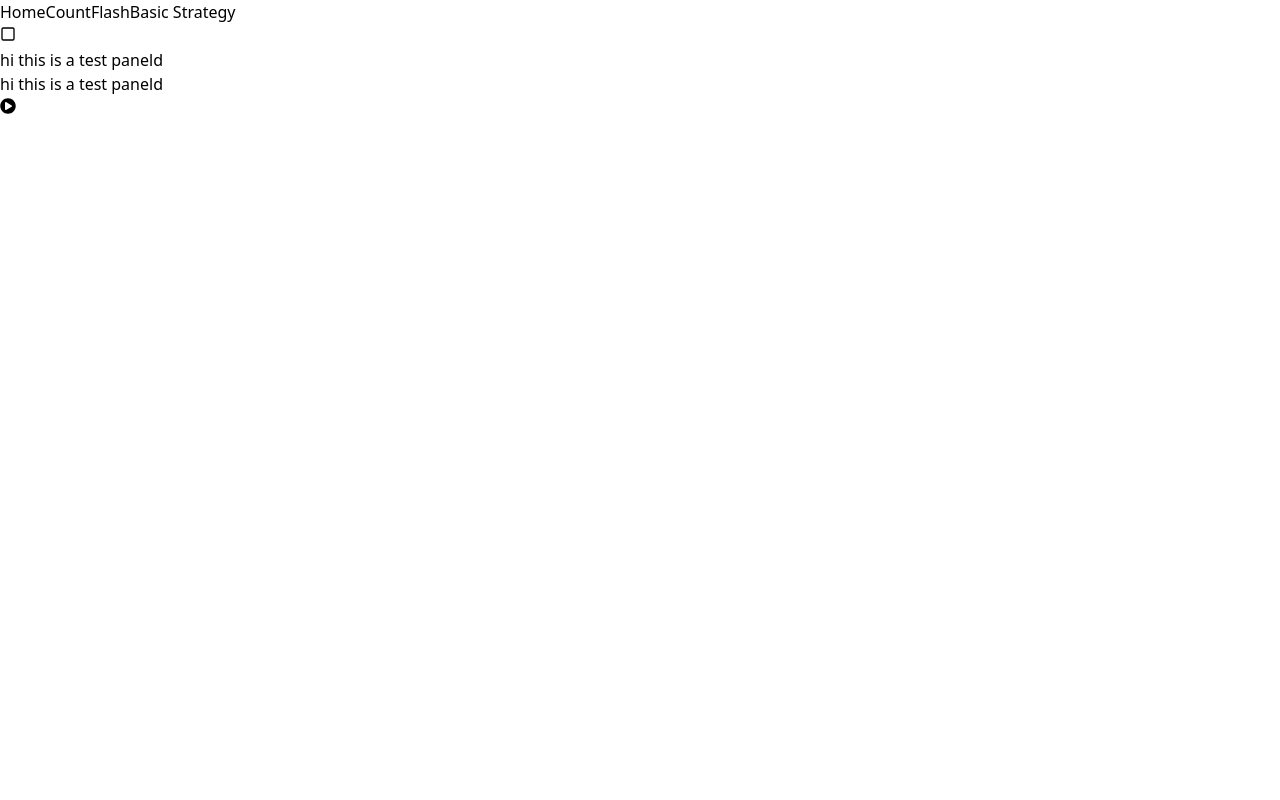
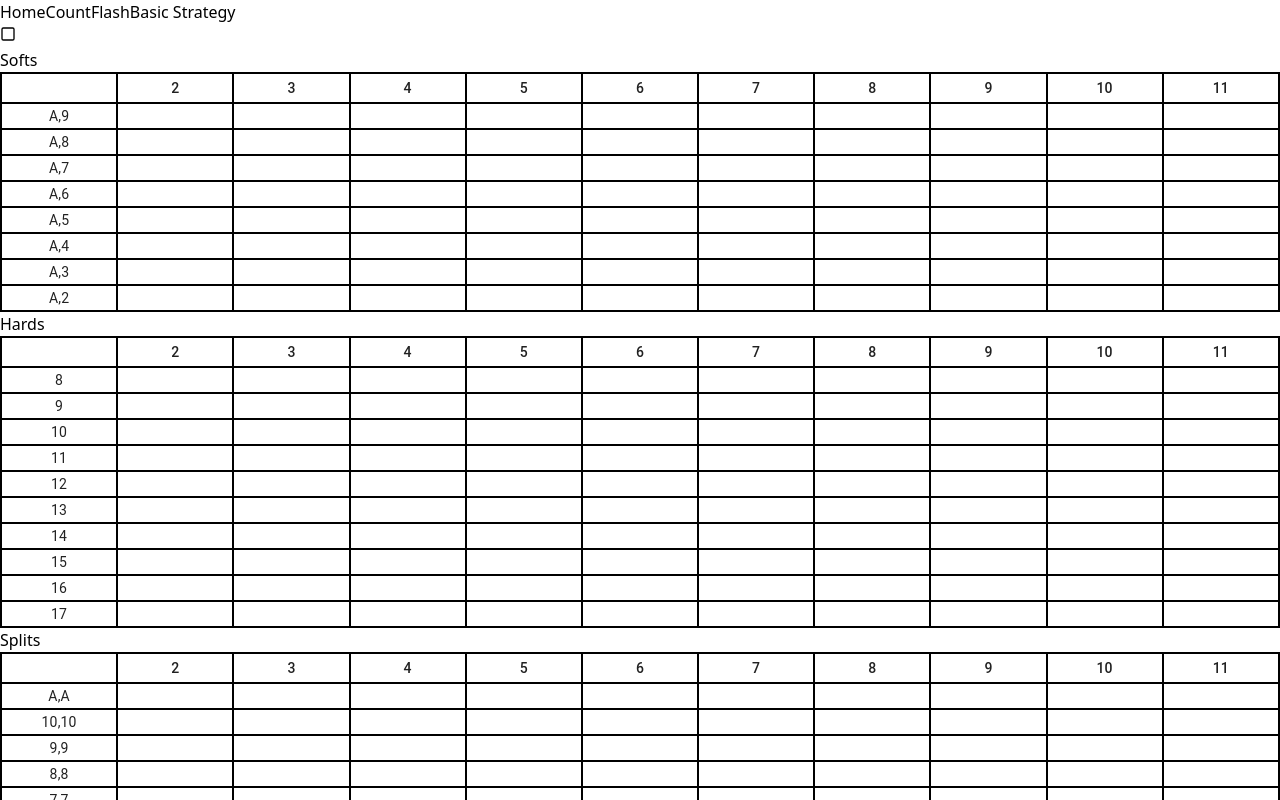
Before and after one commit to B-Musick/card-counter-3000-web, a React (Vite) app: page /flash in a window 1280 px wide. Shown: the top 800 px of the page. Built offline with nearby package versions, Linux system fonts and the light colour scheme.

Commit message:
#11 - Implemented stats tables on the flash card page collapsable panel.

```diff
--- a/src/components/BasicStrategyChart.tsx
+++ b/src/components/BasicStrategyChart.tsx
@@ -21,8 +21,23 @@ const BasicStrategy: React.FC<BasicStrategyChartProps> = ({data, type, chartTitl
         'Y': 'bg-green-500'
     }
 
+    const statCellColor = {
+        0: 'bg-red-200',
+        1: 'bg-emerald-500'
+    }
+
     const isDeviation = (cellData: BasicStrategyChartCell) => type == BasicStrategyChartType.Deviation && cellData.deviation != ''
 
+    const isStats = (cellData: BasicStrategyChartCell) => type == BasicStrategyChartType.Stats
+
+    const getCellColor = (cellData, actionString) => {
+        if (isDeviation(cellData)) return 'bg-red-200'
+        else if(isStats(cellData)){
+            return cellData.stats != null ? statCellColor[cellData.stats] : ''
+        } else {
+            return cellColor[actionString]
+        }
+    }
 
     const tableBody = Object.keys(data).map((playerHand:string)=>{
         return (
@@ -30,9 +45,9 @@ const BasicStrategy: React.FC<BasicStrategyChartProps> = ({data, type, chartTitl
                 <TableCell className="bg-gray-100">{playerHand}</TableCell>
                 {
                     data[playerHand].map((cell:BasicStrategyChartCell)=>{
-                        let actionString = isDeviation(cell) ? cell.deviation : convertGameActionToString(cell.action);
+                        let actionString = isDeviation(cell) ? cell.deviation : (isStats(cell) && cell.stats == null) ? '': convertGameActionToString(cell.action);
 
-                        return <TableCell className={isDeviation(cell) ? 'bg-red-200' : cellColor[actionString]}>
+                        return <TableCell className={getCellColor(cell, actionString)}>
                             { actionString }
                         </TableCell>
                     })
--- a/src/lib/enums.ts
+++ b/src/lib/enums.ts
@@ -18,3 +18,8 @@ export const enum BasicStrategyChartType {
     Deviation,
     Stats
 }
+
+export const enum FlashCardSelection {
+    Incorrect,
+    Correct
+}
--- a/src/lib/helpers.ts
+++ b/src/lib/helpers.ts
@@ -1,4 +1,8 @@
-import { GameAction } from "./enums";
+import { BasicStrategyTable, GameAction } from "./enums";
+
+export function clone(toClone: object) {
+    return JSON.parse(JSON.stringify(toClone));
+}
 
 export function convertGameActionToString(action: GameAction) {
     switch (action) {
@@ -14,6 +18,17 @@ export function convertGameActionToString(action: GameAction) {
             return 'N';
         case GameAction.Stand:
             return 'S';
+    }
+}
+
+export const convertTableTypeEnumToString = (tableType: BasicStrategyTable) => {
+    switch (tableType) {
+        case BasicStrategyTable.Hard:
+            return "hard";
+        case BasicStrategyTable.Soft:
+            return "soft";
+        case BasicStrategyTable.Splits:
+            return "splits";
     }
 }
 
--- a/src/pages/Flash.tsx
+++ b/src/pages/Flash.tsx
@@ -6,11 +6,13 @@ import { FaPlayCircle } from "react-icons/fa";
 import { BasicStrategyFlashCard } from "../lib/types";
 import useFlashCardDeck from "../hooks/useFlashCardDeck";
 import ActionButtonDisplay from "../components/ActionButtonDisplay";
-import { getEnumValsAsString } from "../lib/helpers";
-import { GameAction } from "../lib/enums";
+import { clone, convertTableTypeEnumToString, getEnumValsAsString } from "../lib/helpers";
+import { BasicStrategyChartType, BasicStrategyTable, FlashCardSelection, GameAction } from "../lib/enums";
 import { LuCheckSquare } from "react-icons/lu";
 import { FiXSquare, FiSquare } from "react-icons/fi";
 import CollapsableSidePanel from "../components/CollapsableSidePanel";
+import { soft, hard, splits } from "../lib/constants";
+import BasicStrategyChart from "../components/BasicStrategyChart";
 
 function Flash() {
     const [deck] = useCardDeck(1);
@@ -18,6 +20,11 @@ function Flash() {
     const [currentFlashCard, setCurrentFlashCard] = useState<BasicStrategyFlashCard>()
     const [flashCards, resetFlashCards, setFlashCards] = useFlashCardDeck();
     const [outcomeIcon, setOutcomeIcon] = useState(<FiSquare className="w-full h-full" />)
+    const [charts, setCharts] = useState({ "soft": clone(soft), "hard": clone(hard), "splits": clone(splits) });
+
+    let softTable = <BasicStrategyChart chartTitle="Softs" type={BasicStrategyChartType.Stats} data={charts["soft"]} />
+    let hardTable = <BasicStrategyChart chartTitle="Hards" type={BasicStrategyChartType.Stats} data={charts["hard"]} />
+    let splitTable = <BasicStrategyChart chartTitle="Splits" type={BasicStrategyChartType.Stats} data={charts["splits"]} />
 
     const startPractice = () => {
         setStarted(true);
@@ -41,11 +48,10 @@ function Flash() {
     const checkAction = (action) => {
         if (action === currentFlashCard?.play) {
             setOutcomeIcon(<LuCheckSquare className="w-full h-full" />);
-            // updateChart(currentFlashCard, FlashCardSelection.Correct);
+            updateChart(currentFlashCard, FlashCardSelection.Correct);
         } else {
             setOutcomeIcon(<FiXSquare className="w-full h-full" />);
-
-            // updateChart(currentFlashCard, FlashCardSelection.Incorrect);
+            updateChart(currentFlashCard, FlashCardSelection.Incorrect);
         }
 
         if (flashCards.length > 0) {
@@ -53,6 +59,14 @@ function Flash() {
         } else {
             setCurrentFlashCard(undefined)
         }
+    }
+
+    let updateChart = (currentFlashCard, selectionOutcome) => {
+        let { player, table, dealer } = currentFlashCard;
+        dealer = dealer === 'A' ? 11 : dealer;
+
+        charts[convertTableTypeEnumToString(table)][table == BasicStrategyTable.Hard ? parseInt(player[0]) + parseInt(player[1]) : player][dealer - 2].stats = selectionOutcome;
+        setCharts(charts);
     }
 
     return (
@@ -68,13 +82,11 @@ function Flash() {
                     />}
                 </div>
                 <CollapsableSidePanel toggleButton={outcomeIcon}>
-                    <div>hi this is a test paneld</div>
-                    <div>hi this is a test paneld</div>
+                    {softTable}
+                    {hardTable}
+                    {splitTable}
                 </CollapsableSidePanel>
             </div>
-            {/* {
-                deck.length &&
-                    <FlashCard deck={deck} details={{player:['A', 'K'], dealer: 'A', play: GameAction.Hit}} /> } */}
             <div>
                 {initialStartButton}
             </div>
```
